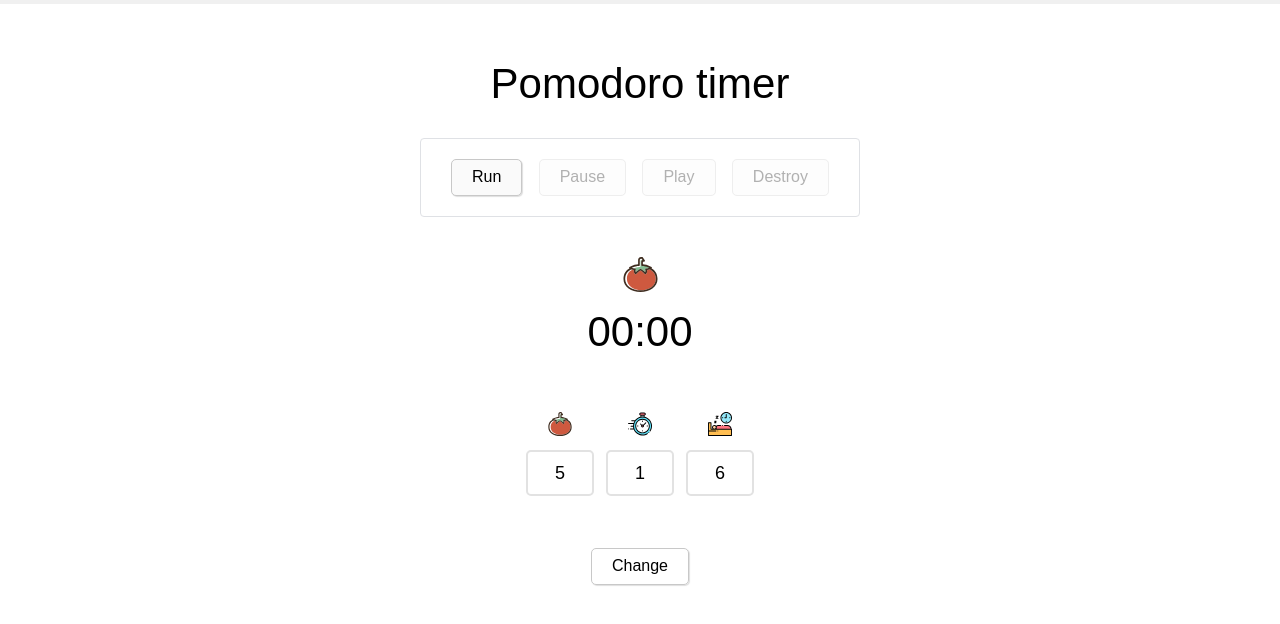
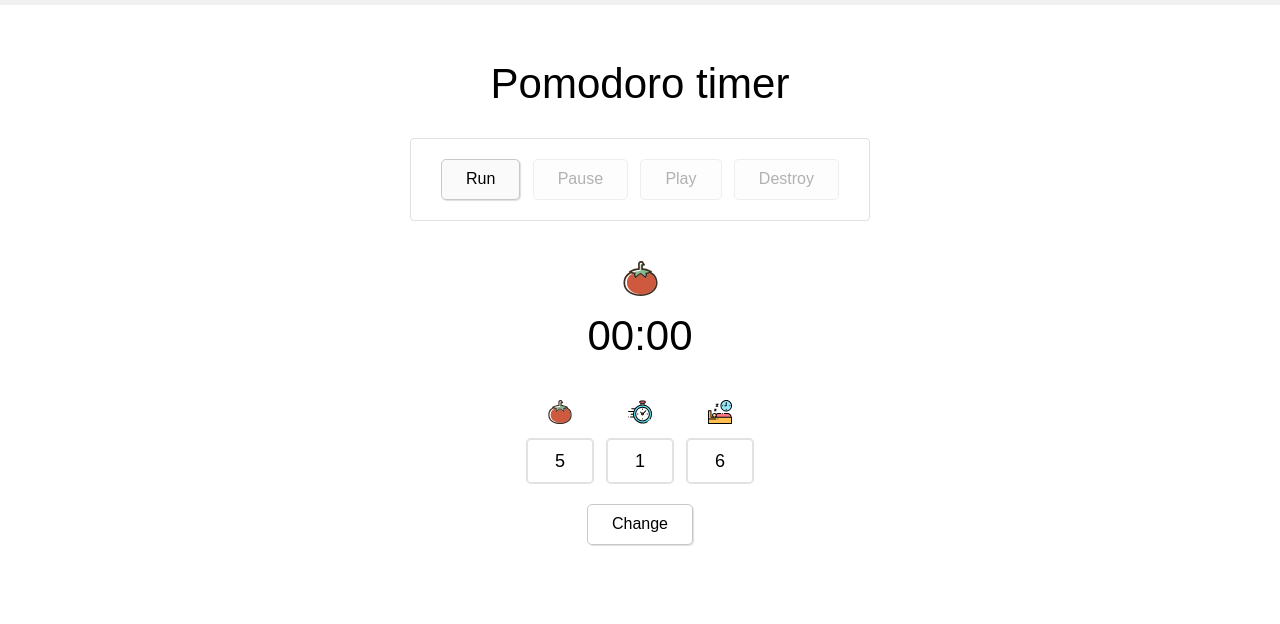
Before and after one commit to vladimirschneider/OLD__pomodoro.space, a website built with webpack: page public/index.html in a window 1280 px wide. Built offline with nearby package versions, Linux system fonts and the light colour scheme.

Commit message:
Проработал дизайн

```diff
--- a/public/css/style.css
+++ b/public/css/style.css
@@ -10,7 +10,7 @@ body {
 }
 
 .container {
-  max-width: 440px;
+  max-width: 460px;
   width: 100%;
   margin-right: auto;
   margin-left: auto;
@@ -83,7 +83,7 @@ body {
 }
 
 button {
-  padding: 8px 20px;
+  padding: 10px 24px;
 
   font: inherit;
   font-size: 16px;
@@ -128,7 +128,7 @@ progress[value] {
   right: 0;
   left: 0;
   width: 100%;
-  height: 4px;
+  height: 5px;
 
   -webkit-appearance: none;
      -moz-appearance: none;
@@ -155,12 +155,16 @@ progress[value]::-webkit-progress-value {
   display: flex;
   justify-content: center;
   grid-column: 1/4;
+  margin-top: 0;
+  margin-bottom: 0;
 }
 
 .field {
   display: flex;
   flex-direction: column;
   align-items: center;
+  margin-top: 0;
+  margin-bottom: 0;
 }
 
 .field__label {
```
